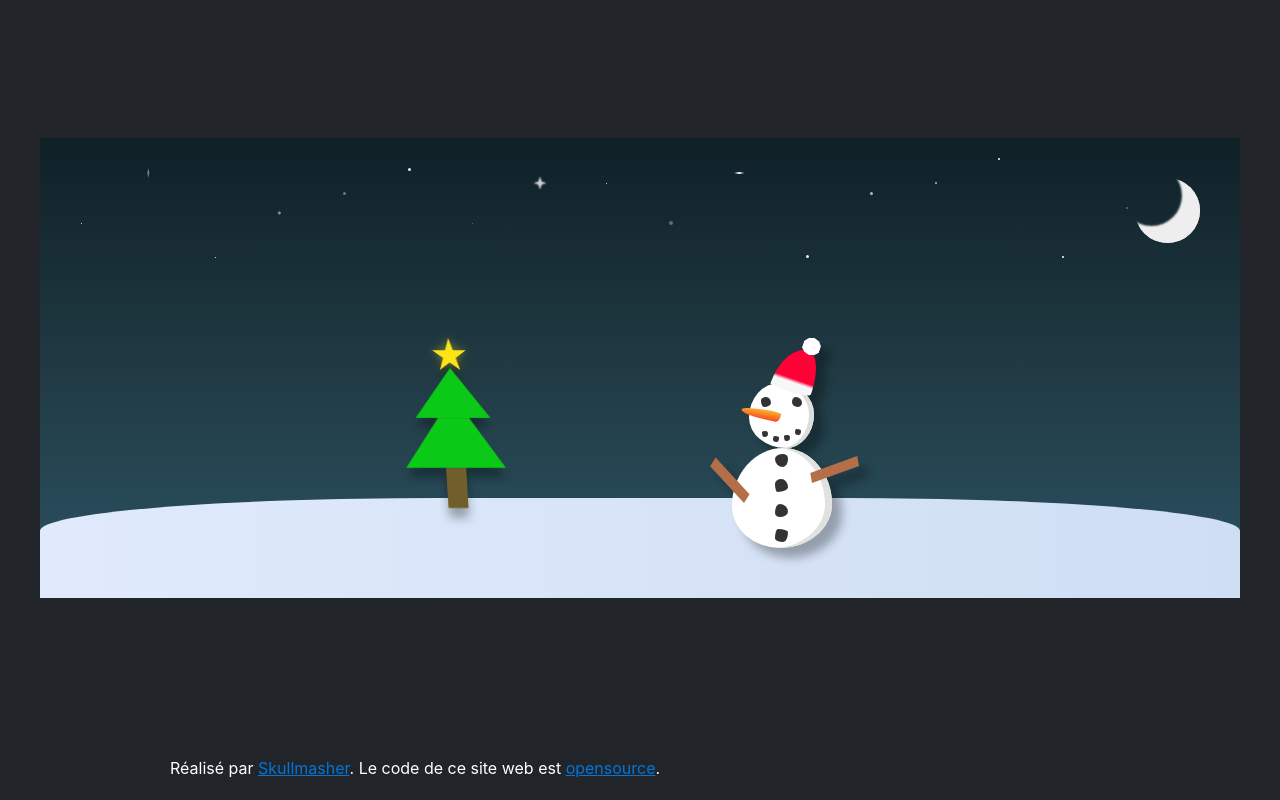
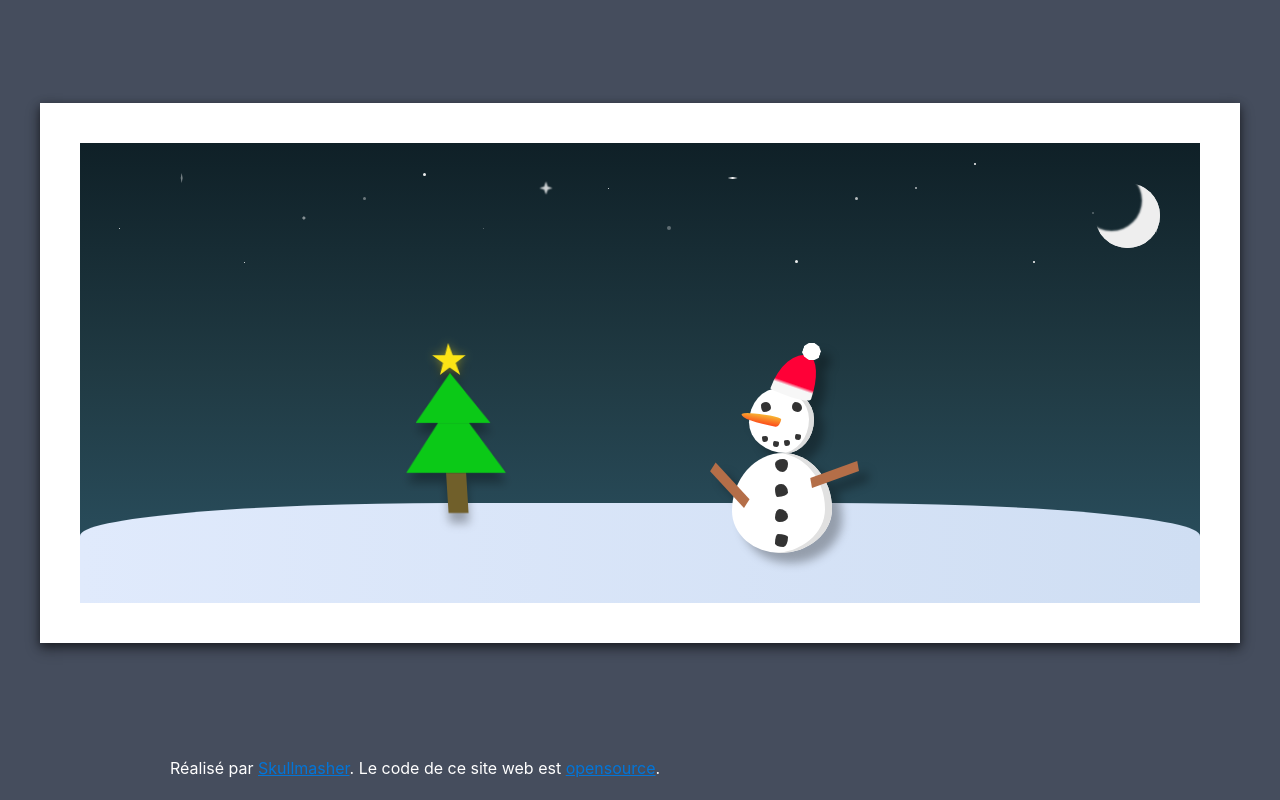
Before and after one commit to SkullMasher/wish-card-2019, a PHP site: page /templates/wish.phtml in a window 1280 px wide. Run offline with PHP 8.4, Linux system fonts and the light colour scheme; the template is opened without the code that fills it, so the values that code supplies are empty; a stand-in replaces the project's code that opens the database connection.

Commit message:
:skull: Change background color

```diff
--- a/public/css/style.css
+++ b/public/css/style.css
@@ -390,7 +390,7 @@ html {
 body {
   margin: 0;
   font-size: 1.4rem;
-  background-color: #212529;
+  background-color: #454d5d;
   color: #fff;
   font-family: -apple-system, BlinkMacSystemFont, "Segoe UI", Roboto, Oxygen-Sans, Ubuntu, Cantarell, "Helvetica Neue", sans-serif;
   line-height: 1.5;
@@ -2825,17 +2825,27 @@ body {
   margin-right: 1rem;
   margin-bottom: 2rem;
   margin-left: 1rem;
+  border: 0.5rem solid #fff;
+  box-shadow: 0 3px 9px rgba(0, 0, 0, 0.48), 0 6px 14px rgba(0, 0, 0, 0.32);
+}
+
+@media (min-width: 576px) {
+  .wishcard {
+    border: 1rem solid #fff;
+  }
 }
 
 @media (min-width: 768px) {
   .wishcard {
     width: 768px;
+    border: 2rem solid #fff;
   }
 }
 
 @media (min-width: 992px) {
   .wishcard {
     width: 992px;
+    border: 4rem solid #fff;
   }
 }
 
--- a/src/sass/components/_wishcard.scss
+++ b/src/sass/components/_wishcard.scss
@@ -3,13 +3,21 @@
   margin-right: $spacer-small;
   margin-bottom: $spacer-medium;
   margin-left: $spacer-small;
+  border: $spacer-tiny solid $white;
+  box-shadow : 0 3px 9px rgba(0, 0, 0, 0.48), 0 6px 14px rgba(0, 0, 0, 0.32);
+
+  @include respond-to("small-up") {
+    border: $spacer-small solid $white;
+  }
 
   @include respond-to("medium-up") {
     width: $medium;
+    border: $spacer-medium solid $white;
   }
 
   @include respond-to("large-up") {
     width: $large;
+    border: $spacer-large solid $white;
   }
 
   @include respond-to("extra-large-up") {
--- a/src/sass/knacss/_config/_variables.scss
+++ b/src/sass/knacss/_config/_variables.scss
@@ -147,7 +147,7 @@ $color-ghost    : transparent !default;
 $color-muted    : $gray-200 !default;
 
 $color-base      : $white !default;
-$background-base : $gray-900 !default;
+$background-base : $gray-700 !default;
 
 $forms-color     : $gray-800 !default;
 
--- a/templates/wish.phtml
+++ b/templates/wish.phtml
@@ -10,7 +10,7 @@
 <body>
   <div class="place-center">
     <div>
-      <main>
+      <main class="mts">
         <div class="wishcard">
           <div class="wishcard__background">
             <header class="wishcard__sky">
```
Also changed, not shown: public/css/style.map.css.
